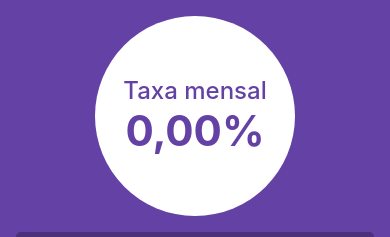
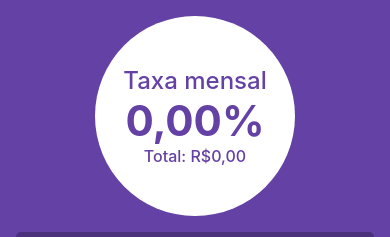
Before and after one commit to wellingtonlope/parcelei-app, a React Native app: screen / in a window 390 px wide. Shown: the top 237 px of the page. Built offline with nearby package versions, Linux system fonts and the light colour scheme.

Commit message:
add total in Info screen

```diff
--- a/src/App.js
+++ b/src/App.js
@@ -10,6 +10,7 @@ import IRR from './constants/IRR'
 class App extends Component {
   state = {
     taxMonth: 0,
+    total: 0,
     financingValue: '',
     plotValue: '',
     plotAmount: '',
@@ -37,8 +38,11 @@ class App extends Component {
     if (taxMonth === '#NUM!') taxMonth = 0
     taxMonth *= 100
 
+    const total = value * plot
+
     this.setState({
       taxMonth,
+      total,
     })
   }
 
@@ -48,12 +52,12 @@ class App extends Component {
 
   render() {
     const {
-      taxMonth, financingValue, plotValue, plotAmount,
+      taxMonth, total, financingValue, plotValue, plotAmount,
     } = this.state
     return (
       <View style={styles.wrapper}>
         <StatusBar backgroundColor={colors.primaryDark} barStyle="light-content" />
-        <Info taxMonth={taxMonth} toDefault={this.toDefaultBr} />
+        <Info taxMonth={taxMonth} total={total} toDefault={this.toDefaultBr} />
         <Calculate
           financingValue={financingValue}
           plotValue={plotValue}
--- a/src/components/Info.js
+++ b/src/components/Info.js
@@ -3,12 +3,12 @@ import { View, Text, StyleSheet } from 'react-native'
 
 import colors from '../constants/colors'
 
-const Info = ({ taxMonth, toDefault }) => (
+const Info = ({ taxMonth, total, toDefault }) => (
   <View style={styles.wrapper}>
     <View style={styles.circle}>
       <Text style={styles.title}>Taxa mensal</Text>
       <Text style={styles.taxMonth}>{`${toDefault(taxMonth)}%`}</Text>
-      <Text style={styles.taxTotal} />
+      <Text style={styles.taxTotal}>{`Total: R$${toDefault(total)}`}</Text>
     </View>
   </View>
 )
```
Also changed, not shown: 1 other file (tests, documents, lock files or other folders).
